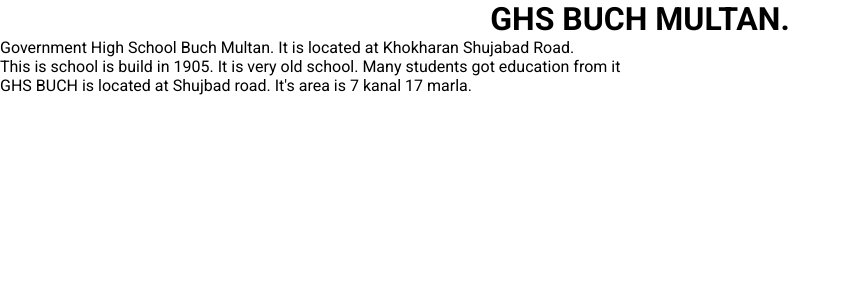
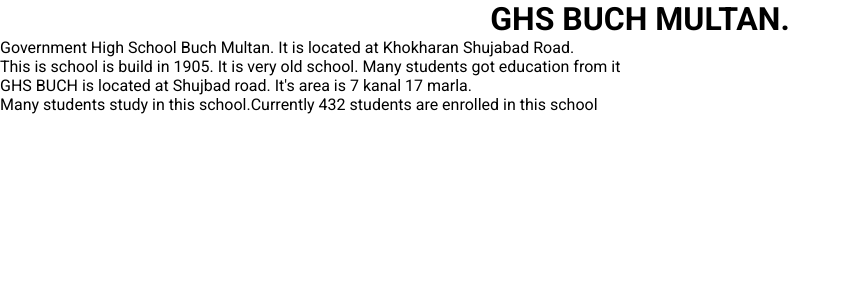
Before and after one commit to Sohaib-Abdullah/github-learning, a React (Vite) app: page / in a window 1280 px wide. Shown: the top 300 px of the page, without its empty margins (0-851 px from the left). Built offline with nearby package versions, Linux system fonts and the light colour scheme.

Commit message:
student-info

```diff
--- a/src/App.jsx
+++ b/src/App.jsx
@@ -2,6 +2,8 @@ import Detail from "./components/detail/Detail";
 import Hero from "./components/hero/Hero";
 import Info from "./components/info/Info";
 import Navbar from "./components/navbar/Navbar";
+import Student from "./components/student/Student";
+
 
 function App() {
   return (
@@ -9,7 +11,8 @@ function App() {
       <Navbar />
       <Hero />
       <Detail />
-      <Info/>
+      <Info />
+      <Student/>
     </div>
   );
 }
--- /dev/null
+++ b/src/components/student/Student.jsx
@@ -0,0 +1,12 @@
+import React from "react";
+
+const Student = () => {
+  return (
+    <div>
+      Many students study in this school.Currently 432 students are enrolled in
+      this school
+    </div>
+  );
+};
+
+export default Student;
```
